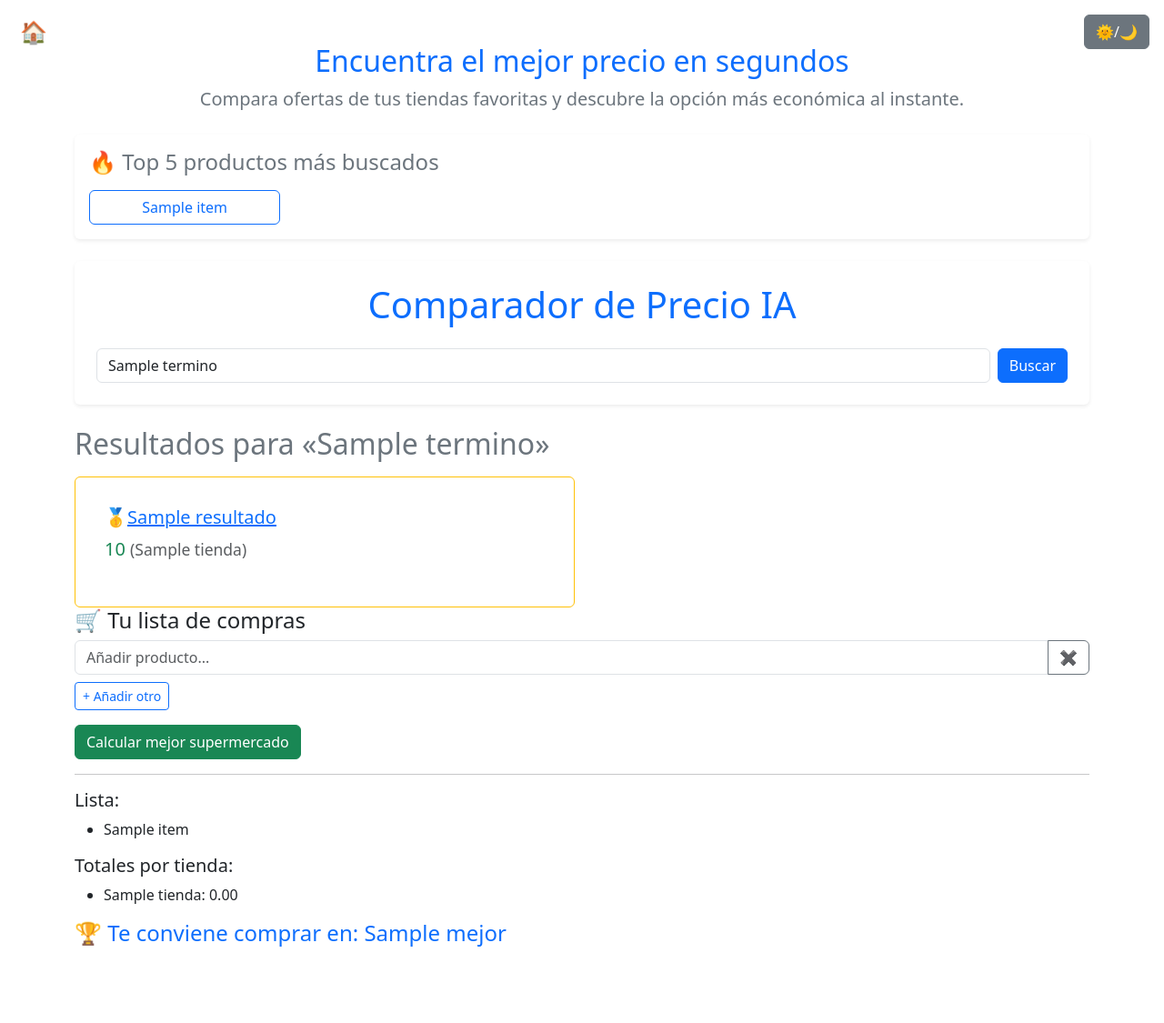
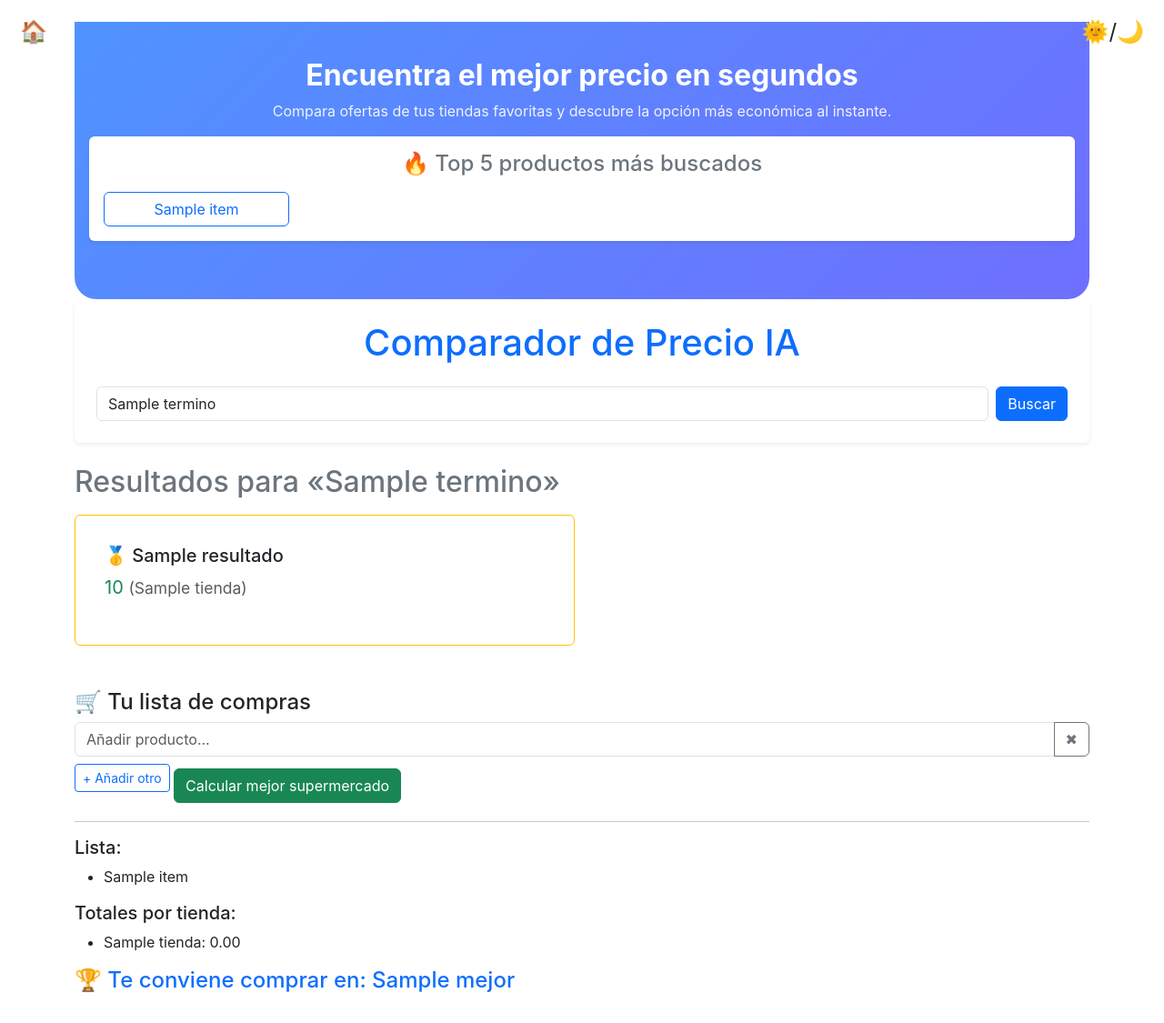
Before and after one commit to roymarth1991/compara.net, a Flask app: template templates/index.html in a window 1280 px wide. Shown: the whole page at 91% size. Before the commit the page ends 1041 px from the top, so only its background shows below. Run offline with Flask 2, Linux system fonts and the light colour scheme; the template is opened without the code that fills it: most values are stand-ins (such as "Sample title", 1, 10 or a date in 2020).

Commit message:
Update index.html

```diff
--- a/templates/index.html
+++ b/templates/index.html
@@ -7,16 +7,65 @@
   <!-- Bootstrap CSS -->
   <link href="https://cdn.jsdelivr.net/npm/bootstrap@5.3.0/dist/css/bootstrap.min.css" rel="stylesheet" />
   <style>
-    :root { --bg-color: #ffffff; --text-color: #212529; --card-color: #ffffff; }
-    body.dark { --bg-color: #121212; --text-color: #f8f9fa; --card-color: #1f1f1f; }
-    body { background-color: var(--bg-color); color: var(--text-color); transition: background-color 0.3s, color 0.3s; min-height: 100vh; }
-    .search-card, .result-card { background-color: var(--card-color); color: var(--text-color); transition: background-color 0.3s, color 0.3s; }
-    /* Dark mode toggle button */
-    .btn-toggle-mode { position: fixed; top: 1rem; right: 1rem; z-index: 10000; }
-    /* Home button */
-    .btn-home { position: fixed; top: 1rem; left: 1rem; z-index: 10000; background: transparent; border: none; font-size: 1.5rem; color: var(--text-color); }
+    :root {
+      --bg-color: #ffffff;
+      --text-color: #212529;
+      --card-color: #ffffff;
+      --overlay-bg: rgba(255,255,255,0.9);
+    }
+    body.dark {
+      --bg-color: #121212;
+      --text-color: #f8f9fa;
+      --card-color: #1f1f1f;
+    }
+    body {
+      background-color: var(--bg-color);
+      color: var(--text-color);
+      margin: 0;
+      font-family: "Inter", sans-serif;
+      transition: background-color 0.3s, color 0.3s;
+      min-height: 100vh;
+    }
+    .hero {
+      background: linear-gradient(135deg, #4f93ff, #6f6fff);
+      color: #fff;
+      text-align: center;
+      padding: 2.5rem 1rem;
+      border-bottom-left-radius: 1.5rem;
+      border-bottom-right-radius: 1.5rem;
+    }
+    .hero h1 { font-size: 2rem; margin-bottom: 0.5rem; font-weight: 700; }
+    .hero p { font-size: 1rem; opacity: 0.9; }
+    .search-card,
+    .result-card {
+      background-color: var(--card-color);
+      transition: background-color 0.3s, color 0.3s;
+    }
+    /* Home & Dark mode toggle */
+    .btn-home,
+    .btn-toggle-mode {
+      position: fixed;
+      top: 1rem;
+      z-index: 10000;
+      background: transparent;
+      border: none;
+      font-size: 1.5rem;
+      color: var(--text-color);
+    }
+    .btn-home { left: 1rem; }
+    .btn-toggle-mode { right: 1rem; }
     /* Loading overlay */
-    #loadingOverlay { position: fixed; top: 0; left: 0; width: 100%; height: 100%; background: rgba(255,255,255,0.9); display: none; align-items: center; justify-content: center; flex-direction: column; z-index: 9999; }
+    #loadingOverlay {
+      position: fixed;
+      top: 0; left: 0;
+      width: 100%; height: 100%;
+      background: var(--overlay-bg);
+      display: none;
+      align-items: center;
+      justify-content: center;
+      flex-direction: column;
+      z-index: 9999;
+    }
     .loading-icon { width: 64px; height: 64px; margin-bottom: 1rem; }
     .loading-text { font-size: 1.2rem; color: var(--text-color); text-align: center; max-width: 300px; }
   </style>
@@ -24,7 +73,7 @@
 <body>
   <!-- Home & Dark/Light Mode Toggle -->
   <button class="btn-home" onclick="window.location='/'">🏠</button>
-  <button class="btn btn-secondary btn-toggle-mode" onclick="toggleMode()">🌞/🌙</button>
+  <button class="btn-toggle-mode" onclick="toggleMode()">🌞/🌙</button>
 
   <!-- Loading Overlay -->
   <div id="loadingOverlay">
@@ -34,12 +83,10 @@
 
   <div class="container py-4">
     <!-- Hero -->
-    <div class="text-center my-4">
-      <h2 class="text-primary hero-text">Encuentra el mejor precio en segundos</h2>
-      <p class="lead text-secondary">Compara ofertas de tus tiendas favoritas y descubre la opción más económica al instante.</p>
-    </div>
-
-    <!-- Top 5 productos más buscados -->
+    <div class="hero">
+      <h1>Encuentra el mejor precio en segundos</h1>
+      <p>Compara ofertas de tus tiendas favoritas y descubre la opción más económica al instante.</p>
+      <!-- Top 5 -->
       {% if top5 %}
       <div class="search-card p-3 rounded shadow-sm mb-4">
         <h4 class="mb-3 text-secondary">🔥 Top 5 productos más buscados</h4>
@@ -52,12 +99,13 @@
         </div>
       </div>
       {% endif %}
+    </div>
 
     <!-- Search Card -->
     <div class="search-card p-4 rounded shadow-sm mb-4">
       <h1 class="text-center mb-4 text-primary">Comparador de Precio IA</h1>
-      <form method="post" class="d-flex flex-column flex-md-row" id="searchForm">
-        <input list="sugerencias" type="text" name="termino" class="form-control me-md-2 mb-2 mb-md-0" placeholder="Busca un producto..." value="{{ termino }}" required />
+      <form method="post" id="searchForm" class="d-flex flex-column flex-md-row">
+        <input list="sugerencias" type="text" name="termino" class="form-control me-md-2 mb-2 mb-md-0" placeholder="¿Qué producto buscas?" value="{{ termino }}" required />
         <datalist id="sugerencias">
           <option value="Leche"><option value="Arroz"><option value="Aceite"><option value="Huevos"><option value="Pan"><option value="Detergente">
         </datalist>
@@ -72,14 +120,11 @@
       <div class="row row-cols-1 row-cols-sm-2 g-3">
         {% for r in resultados %}
         <div class="col">
-          <div class="card result-card p-3 h-100 {% if loop.index0 == 0 %}best-option border border-warning{% endif %}">
+          <div class="card result-card p-3 h-100 {% if loop.index0 == 0 %}border border-warning{% endif %}">
             <div class="card-body d-flex flex-column">
-              <h5 class="card-title d-flex align-items-center">
-                {% if loop.index == 1 %}<span class="rank-badge rank-1">🥇</span>
-                {% elif loop.index == 2 %}<span class="rank-badge rank-2">🥈</span>
-                {% elif loop.index == 3 %}<span class="rank-badge rank-3">🥉</span>
-                {% else %}<span class="me-2">#{{ loop.index }}</span>{% endif %}
-                {% if r.enlace %}<a href="{{ r.enlace }}" target="_blank">{{ r.nombre }}</a>{% else %}{{ r.nombre }}{% endif %}
+              <h5 class="card-title">
+                {% if loop.index == 1 %}🥇{% elif loop.index == 2 %}🥈{% elif loop.index == 3 %}🥉{% else %}#{{ loop.index }}{% endif %}
+                {{ r.nombre }}
               </h5>
               <p class="mt-auto fs-5 text-success">{{ r.precio }} <small class="text-muted">({{ r.tienda }})</small></p>
             </div>
@@ -90,23 +135,22 @@
     </div>
     {% endif %}
 
-    <!-- Lista de Compras -->
-    <div class="lista-section">
+    <!-- Shopping List -->
+    <div class="lista-section mt-5">
       <h4>🛒 Tu lista de compras</h4>
       <form method="post" action="/lista" id="listaForm">
         <div id="listaItems">
           <div class="input-group mb-2">
-            <input type="text" name="producto" class="form-control" placeholder="Añadir producto..." required>
+            <input type="text" name="producto" class="form-control" placeholder="Añadir producto..." required />
             <button class="btn btn-outline-secondary remove-item" type="button">✖</button>
           </div>
         </div>
-        <button id="addItem" type="button" class="btn btn-sm btn-outline-primary mb-3">+ Añadir otro</button>
-        <br>
+        <button id="addItem" type="button" class="btn btn-outline-primary btn-sm mb-3">+ Añadir otro</button>
         <button type="submit" class="btn btn-success">Calcular mejor supermercado</button>
       </form>
 
       {% if lista %}
-      <hr>
+      <hr />
       <h5>Lista:</h5>
       <ul>
         {% for item in lista %}<li>{{ item }}</li>{% endfor %}
@@ -123,30 +167,25 @@
   <!-- Bootstrap JS -->
   <script src="https://cdn.jsdelivr.net/npm/bootstrap@5.3.0/dist/js/bootstrap.bundle.min.js"></script>
   <script>
-    // Dark/Light toggle
+    function selectTop(item) {
+      document.querySelector("input[name='termino']").value = item;
+      document.getElementById("searchForm").submit();
+    }
     function toggleMode() {
       document.body.classList.toggle('dark');
       localStorage.setItem('darkMode', document.body.classList.contains('dark'));
     }
     document.addEventListener('DOMContentLoaded', () => {
       if (localStorage.getItem('darkMode') === 'true') document.body.classList.add('dark');
-      // Loading overlay on forms
-      document.getElementById('searchForm').addEventListener('submit', () => {
-        document.getElementById('loadingOverlay').style.display = 'flex';
-      });
-      document.getElementById('listaForm').addEventListener('submit', () => {
-        document.getElementById('loadingOverlay').style.display = 'flex';
-      });
-      // Dynamic list fields
+      document.getElementById('searchForm').addEventListener('submit', () => document.getElementById('loadingOverlay').style.display = 'flex');
+      document.getElementById('listaForm').addEventListener('submit', () => document.getElementById('loadingOverlay').style.display = 'flex');
       document.getElementById('addItem').addEventListener('click', () => {
         const div = document.createElement('div');
         div.className = 'input-group mb-2';
-        div.innerHTML = `<input type="text" name="producto" class="form-control" placeholder="Añadir producto..." required><button class="btn btn-outline-secondary remove-item" type="button">✖</button>`;
+        div.innerHTML = `<input type="text" name="producto" class="form-control" placeholder="Añadir producto..." required/><button class="btn btn-outline-secondary remove-item" type="button">✖</button>`;
         document.getElementById('listaItems').append(div);
       });
-      document.getElementById('listaItems').addEventListener('click', e => {
-        if (e.target.classList.contains('remove-item')) e.target.closest('.input-group').remove();
-      });
+      document.getElementById('listaItems').addEventListener('click', e => { if (e.target.classList.contains('remove-item')) e.target.closest('.input-group').remove(); });
     });
   </script>
 </body>
```
Lines whose indentation alone changed are shown as unchanged.
